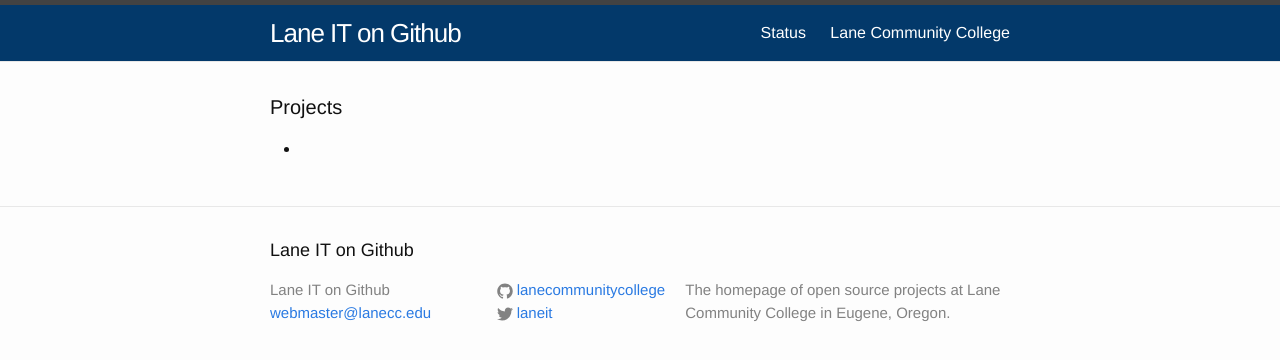
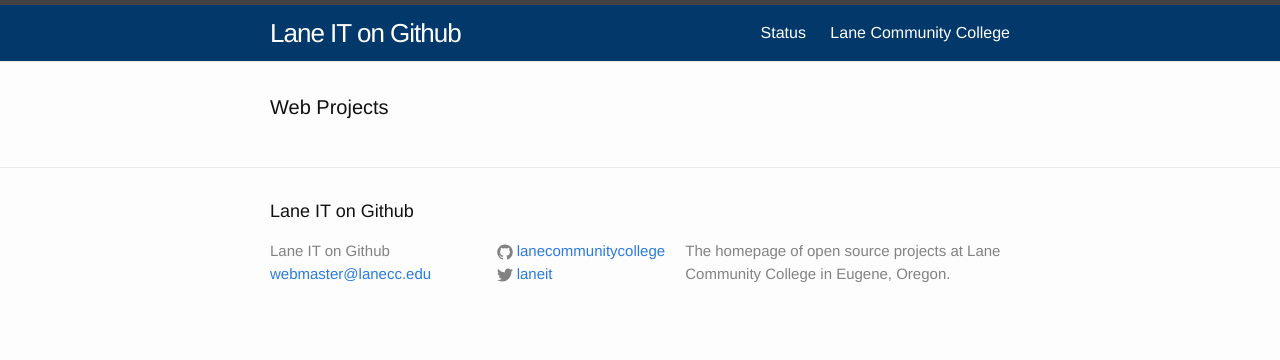
Before and after one commit to LaneCommunityCollege/lanecommunitycollege.github.io, a Jekyll site: the page built from index.html, in a window 1280 px wide. Shown: the top 360 px of the page. Built offline with Jekyll 4.4.1, drawn with Linux system fonts in a browser that asks for light colours; a script that is not in the unit is left out.

Commit message:
trying out cards

```diff
--- a/_sass/_layout.scss
+++ b/_sass/_layout.scss
@@ -236,3 +236,11 @@
         }
     }
 }
+
+
+/**
+ * Some extras
+ */
+.project-list {
+    list-style: none;
+}
--- a/index.html
+++ b/index.html
@@ -4,12 +4,16 @@ layout: default
 
 <div class="home">
 
-  <h1 class="page-heading">Projects</h1>
+  <h2 class="page-heading">Web Projects</h2>
 
   <ul class="project-list">
     <li>
-
+      <div class="github-card" data-user="lanecommunitycollege" data-repo="megamenu"></div>
+    </li>
+    <li>
+      <div class="github-card" data-user="lanecommunitycollege" data-repo="sap-calculator"></div>
     </li>
   </ul>
 
 </div>
+<script src="//cdn.jsdelivr.net/github-cards/latest/widget.js"></script>
--- a/status.html
+++ b/status.html
@@ -4,7 +4,7 @@ layout: default
 
 <div class="status">
 
-  <h1 class="page-heading">Posts</h1>
+  <h1 class="page-heading">Status Updates</h1>
 
   <ul class="post-list">
     {% for post in site.posts %}
```
